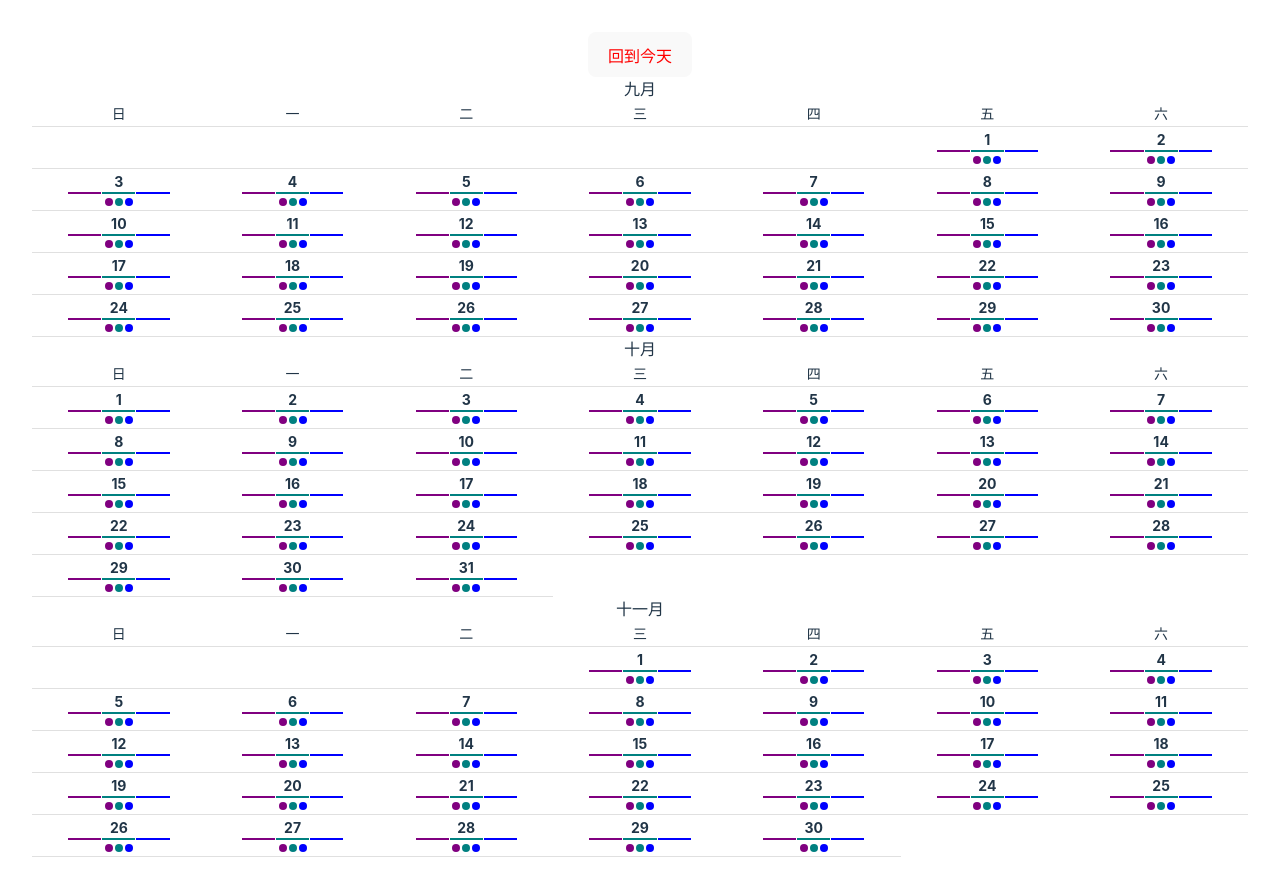
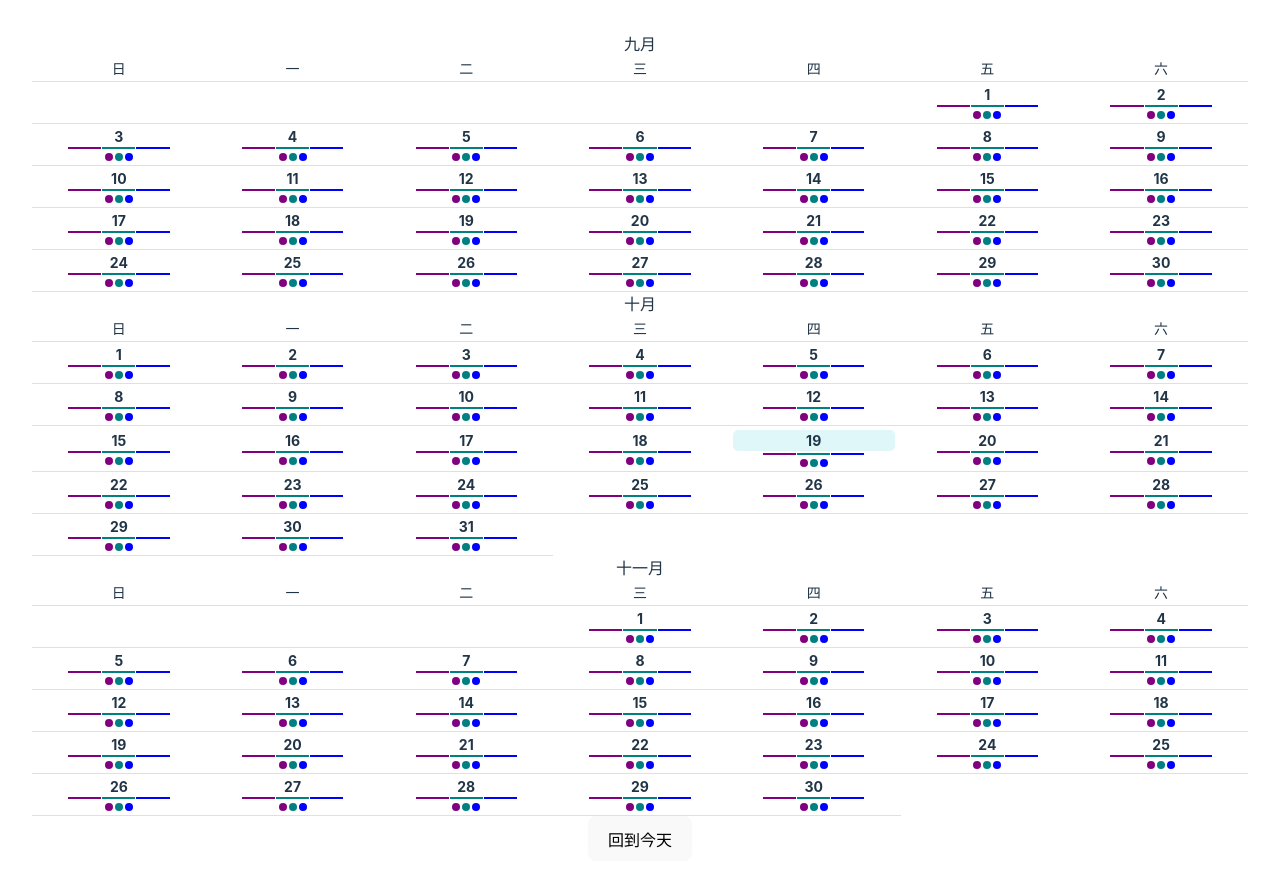
Before and after one commit to gh286991/mobile-swipe-calendar, a React (Vite) app: page / in a window 1280 px wide. Built offline with nearby package versions, Linux system fonts and the light colour scheme.

Commit message:
feat:共用按鈕提出

```diff
--- a/package.json
+++ b/package.json
@@ -1,6 +1,6 @@
 {
   "name": "mobile-swipe-calendar",
-  "version": "0.0.5",
+  "version": "0.0.6",
   "type": "module",
   "main": "dist/mobile-swipe-calendar.js",
   "types": "dist/mobile-swipe-calendar.d.ts",
@@ -12,6 +12,7 @@
   },
   "dependencies": {
     "date-fns": "^2.30.0",
+    "mobile-swipe-calendar": "^0.0.6",
     "react": "^18.2.0",
     "react-dom": "^18.2.0",
     "sass": "^1.69.4"
--- a/src/App.tsx
+++ b/src/App.tsx
@@ -1,10 +1,18 @@
+import { useState } from "react";
 import Calendar from "./Calendar";
+import { CalendarProvider } from "./Calendar/CalendarContext";
+import GoToTodayButton from "./Component/GoToTodayButton";
+
 import "./App.css";
 
 function App() {
+  const [focusMonth, setFocusMonth] = useState(new Date());
   return (
     <>
-      <Calendar></Calendar>
+      <CalendarProvider focusMonth={focusMonth} setFocusMonth={setFocusMonth}>
+        <Calendar></Calendar>
+        <GoToTodayButton />
+      </CalendarProvider>
     </>
   );
 }
--- /dev/null
+++ b/src/Calendar/CalendarContext.tsx
@@ -0,0 +1,43 @@
+import React, {
+  createContext,
+  useContext,
+  ReactNode,
+  Dispatch,
+  SetStateAction,
+} from "react";
+
+type CalendarContextType = {
+  focusMonth: Date;
+  setFocusMonth: React.Dispatch<React.SetStateAction<Date>>;
+};
+const CalendarContext = createContext<CalendarContextType | undefined>(
+  undefined,
+);
+
+type CalendarProviderProps = {
+  children: ReactNode;
+  setFocusMonth: Dispatch<SetStateAction<Date>>;
+  focusMonth: Date;
+};
+
+export const CalendarProvider: React.FC<CalendarProviderProps> = ({
+  children,
+  setFocusMonth,
+  focusMonth,
+}) => {
+  return (
+    <CalendarContext.Provider value={{ focusMonth, setFocusMonth }}>
+      {children}
+    </CalendarContext.Provider>
+  );
+};
+
+export const useCalendarContext = () => {
+  const context = useContext(CalendarContext);
+  if (!context) {
+    throw new Error(
+      "useCalendarContext must be used within a CalendarProvider",
+    );
+  }
+  return context;
+};
--- a/src/Calendar/index.tsx
+++ b/src/Calendar/index.tsx
@@ -1,11 +1,10 @@
-import { useState, useRef, useEffect, useCallback } from "react";
+import React, { useState, useRef, useEffect, useCallback } from "react";
 import { addMonths, subMonths } from "date-fns";
 import MonthView from "../Component/MonthView";
-
-import style from "./style.module.scss";
+import { useCalendarContext } from "./CalendarContext";
 
 function Calendar() {
-  const [focusMonth, setFocusMonth] = useState(new Date());
+  const { focusMonth, setFocusMonth } = useCalendarContext();
   const [monthsToShow, setMonthsToShow] = useState([
     subMonths(new Date(), 1),
     new Date(),
@@ -13,7 +12,7 @@ function Calendar() {
   ]);
   const [touchStartY, setTouchStartY] = useState(0);
   const calendarRef = useRef(null);
-
+  const MemoizedMonthView = React.memo(MonthView);
   useEffect(() => {
     setMonthsToShow([
       subMonths(focusMonth, 1),
@@ -44,10 +43,6 @@ function Calendar() {
     [touchStartY, calendarRef],
   );
 
-  const goToToday = () => {
-    setFocusMonth(new Date());
-  };
-
   const handleWheel = useCallback(
     (event: React.WheelEvent) => {
       if (!calendarRef.current) return;
@@ -65,9 +60,6 @@ function Calendar() {
 
   return (
     <div>
-      <button className={style.test} onClick={goToToday}>
-        回到今天
-      </button>
       <div
         ref={calendarRef}
         onTouchStart={handleTouchStart}
@@ -76,7 +68,7 @@ function Calendar() {
         style={{ overflowY: "auto", height: "100%" }}
       >
         {monthsToShow.map((month) => (
-          <MonthView monthDate={new Date(month)} />
+          <MemoizedMonthView monthDate={new Date(month)} />
         ))}
       </div>
     </div>
--- a/src/Component/DayCell/index.tsx
+++ b/src/Component/DayCell/index.tsx
@@ -5,12 +5,13 @@ import style from "./styles.module.scss";
 
 type DayCellProps = {
   day: number;
+  isToday: boolean;
 };
 
-const DayCell: React.FC<DayCellProps> = ({ day }) => {
+const DayCell: React.FC<DayCellProps> = ({ isToday, day }) => {
   return (
     <td key={day}>
-      {day}
+      <div className={isToday ? style.today : ""}>{day}</div>
       <div className={style.dashContainer}>
         <Dash color="purple" />
         <Dash color="teal" />
--- a/src/Component/DayCell/styles.module.scss
+++ b/src/Component/DayCell/styles.module.scss
@@ -14,3 +14,9 @@
     justify-content: center;
     margin-bottom: 2px;
 }
+
+.today {
+    background-color: #e0f7fa;
+    margin: 2px;
+    border-radius: 5px;
+}
--- /dev/null
+++ b/src/Component/GoToTodayButton/index.tsx
@@ -0,0 +1,15 @@
+// GoToTodayButton.tsx
+import React from "react";
+import { useCalendarContext } from "../../Calendar/CalendarContext";
+
+const GoToTodayButton: React.FC = () => {
+  const { setFocusMonth } = useCalendarContext();
+
+  const handleGoToToday = () => {
+    setFocusMonth(new Date());
+  };
+
+  return <button onClick={handleGoToToday}>回到今天</button>;
+};
+
+export default GoToTodayButton;
--- a/src/Component/MonthView/index.tsx
+++ b/src/Component/MonthView/index.tsx
@@ -1,5 +1,13 @@
-import { format, getDaysInMonth, startOfMonth, getDay } from "date-fns";
+import {
+  isToday,
+  format,
+  getDaysInMonth,
+  startOfMonth,
+  getDay,
+} from "date-fns";
+
 import { zhTW } from "date-fns/locale";
+
 import DayCell from "../DayCell";
 
 import style from "./style.module.scss";
@@ -12,6 +20,8 @@ function MonthView({ monthDate }: Prop) {
   const daysInMonth = getDaysInMonth(monthDate);
   const firstDayOfMonth = getDay(startOfMonth(monthDate));
   const days = Array.from({ length: daysInMonth }, (_, idx) => idx + 1);
+  const month = monthDate.getMonth();
+  const year = monthDate.getFullYear();
 
   return (
     <div key={monthDate.toString()} className={style.container}>
@@ -36,7 +46,10 @@ function MonthView({ monthDate }: Prop) {
                 <td key={idx}></td>
               ))}
             {days.slice(0, 7 - firstDayOfMonth).map((day) => (
-              <DayCell day={day} />
+              <DayCell
+                day={day}
+                isToday={isToday(new Date(year, month, day))}
+              />
             ))}
           </tr>
           {Array(Math.ceil((daysInMonth - (7 - firstDayOfMonth)) / 7))
@@ -49,7 +62,10 @@ function MonthView({ monthDate }: Prop) {
                     7 - firstDayOfMonth + (weekIdx + 1) * 7,
                   )
                   .map((day) => (
-                    <DayCell day={day} />
+                    <DayCell
+                      day={day}
+                      isToday={isToday(new Date(year, month, day))}
+                    />
                   ))}
               </tr>
             ))}
--- /dev/null
+++ b/src/index.ts
@@ -0,0 +1,3 @@
+export { default as Calendar } from "./Calendar";
+export { default as GoToTodayButton } from "./Component/GoToTodayButton";
+export { CalendarProvider } from "./Calendar/CalendarContext";
--- a/vite.config.ts
+++ b/vite.config.ts
@@ -10,7 +10,7 @@ export default defineConfig({
   },
   build: {
     lib: {
-      entry: "src/App.tsx",
+      entry: "src/index.ts",
       name: "Calendar",
     },
     rollupOptions: {
```
Also changed, not shown: src/Component/GoToTodayButton/style.module.scss (added), 1 other file (tests, documents, lock files or other folders).
